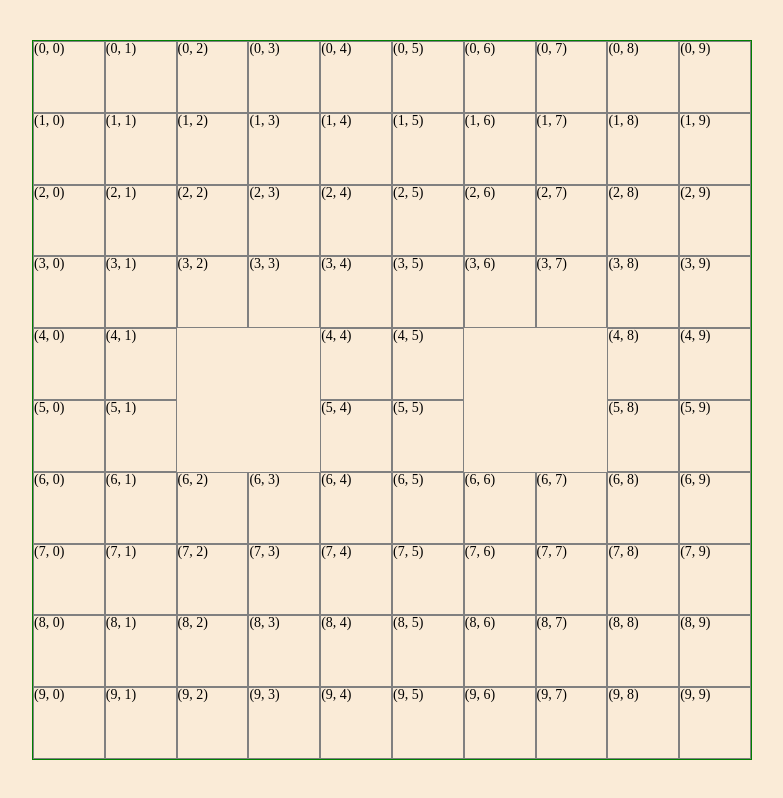
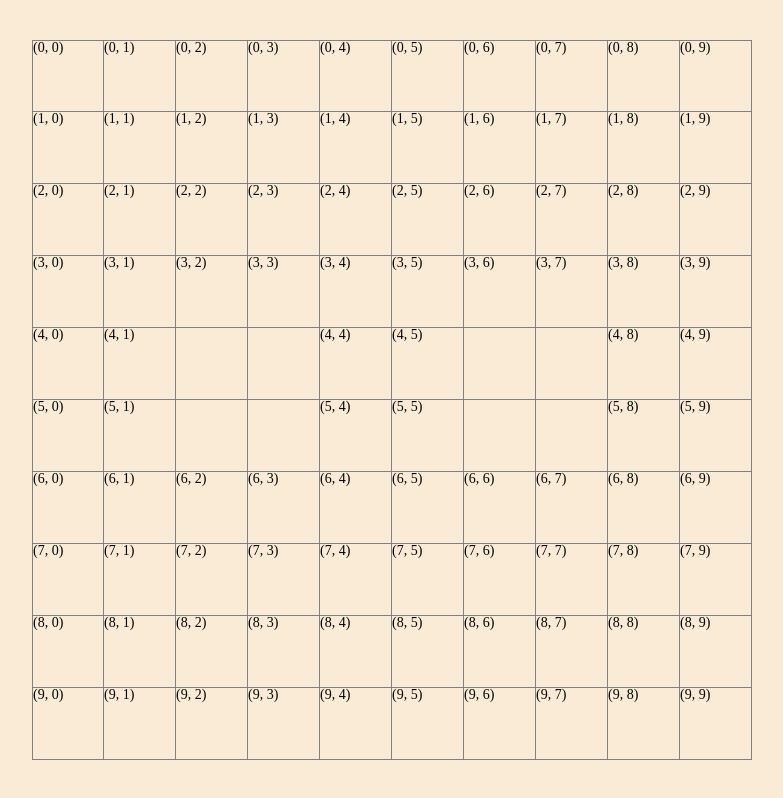
Before and after one commit to alexxc46/battle, a React (Create React App) app: page / in a window 1280 px wide. Shown: the whole page, without its empty margins (248-1031 px from the left). Built offline with nearby package versions, Linux system fonts and the light colour scheme.

Commit message:
taken isHidden prop to a cell

```diff
--- a/src/components/Board/index.css
+++ b/src/components/Board/index.css
@@ -2,10 +2,18 @@
 .board {
     height: 90%;
     aspect-ratio: 1 / 1;
-    border: 1px solid green;
+    /* border: 1px solid green; */
 }
 .row {
     height: 10%;
     width: 100%;
     display: flex;
+    border-bottom: 1px solid grey;
 }
+
+/* .row:nth-child(even) .cell:nth-child(even), .row:nth-child(odd) .cell:nth-child(odd) {
+    border: 1px solid grey;
+  } */
+.row:first-child {
+    border-top: 1px solid grey;
+}
--- a/src/components/Board/index.jsx
+++ b/src/components/Board/index.jsx
@@ -6,15 +6,12 @@ const Board = () => {
   const rows = 10;
   const cols = 10;
 
-  const hiddenCells = [[4, 2], [4, 3], [5, 2], [5, 3], [4, 6], [4, 7], [5, 6], [5, 7]]
-  const isHidden = (x, y) => hiddenCells.find(cell => cell[0] === x && cell[1] === y);
-
   return (
     <div className="board">
       {Array.from({ length: rows }).map((_, rowIndex) => (
         <div className="row" key={rowIndex}>
           {Array.from({ length: cols }).map((_, colIndex) => (
-            <Cell key={`${colIndex}-${rowIndex}`} x={rowIndex} y={colIndex} isHidden={isHidden(rowIndex, colIndex)} />
+            <Cell key={`${rowIndex}-${colIndex}`} x={rowIndex} y={colIndex} />
           ))}
         </div>
       ))}
--- a/src/components/Cell/index.css
+++ b/src/components/Cell/index.css
@@ -1,7 +1,10 @@
 .cell {
     height: 100%;
     width: 10%;
-    border: 1px solid grey;
+    border-right: 1px solid grey;
+}
+.cell:first-child {
+    border-left: 1px solid grey;
 }
 .not-active {
     visibility: hidden;
--- a/src/components/Cell/index.jsx
+++ b/src/components/Cell/index.jsx
@@ -1,11 +1,15 @@
 import React from 'react';
 import './index.css';
 
-const Cell = ({ x, y, isHidden }) => {
+const Cell = ({ x, y }) => {
+  const hiddenCells = [[4, 2], [4, 3], [5, 2], [5, 3], [4, 6], [4, 7], [5, 6], [5, 7]]
+  const isHidden = hiddenCells.find(cell => cell[0] === x && cell[1] === y);
 
   return (
-    <div className={`${isHidden && 'not-active'} cell`}>
+    <div className='cell'>
+      <div className={`${isHidden && 'not-active'}`}>
       ({x}, {y})
+      </div>
     </div>
   );
 };
```
